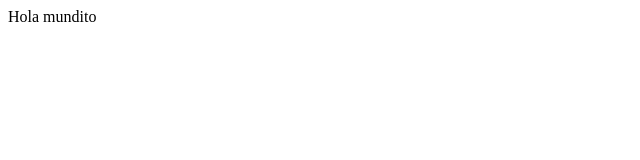
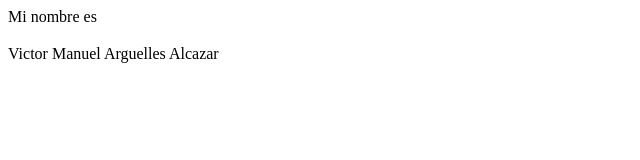
Before and after one commit to VitorManueloky/VitorManueloky.github.io, a plain HTML site: page index.html in a window 1280 px wide. Shown: the whole page, without its empty margins (0-640 px from the left). Drawn offline with Linux system fonts and the light colour scheme.

Commit message:
Update index.html

```diff
--- a/index.html
+++ b/index.html
@@ -5,6 +5,6 @@
     </title>
   </head>
   <body>
-    Hola mundito
+    Mi nombre es <h3></h3>Victor Manuel Arguelles Alcazar</h3>
   </body>
 </html>
```
